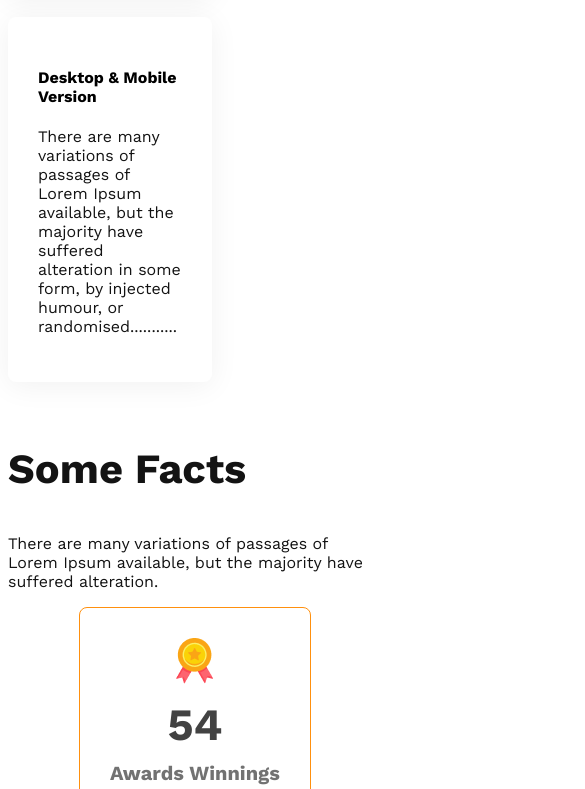
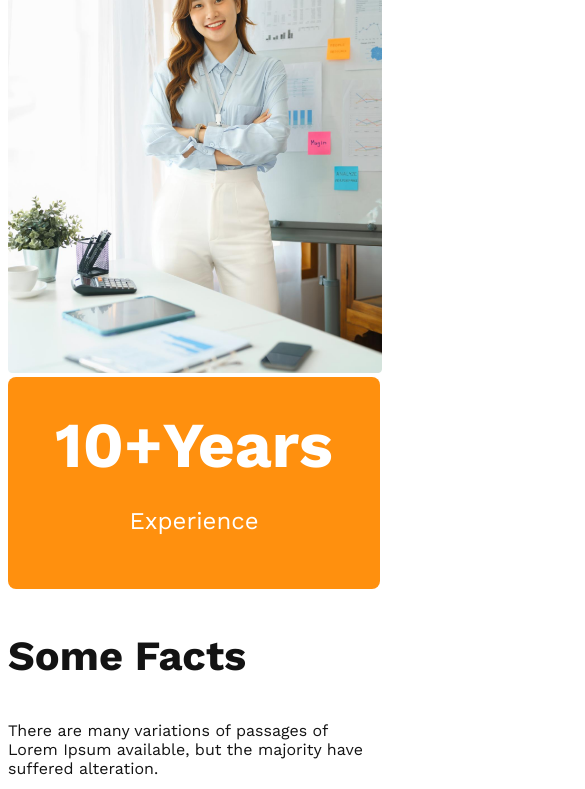
Before and after one commit to Shariar1997/g3-architects-website, a plain HTML site: page index.html in a window 390 px wide. Shown: the part 4580-5369 px from the top of the page, 585 px wide, since content can reach past the window. Drawn offline with nearby package versions, Linux system fonts and the light colour scheme.

Commit message:
made the features section responsive

```diff
--- a/architects.css
+++ b/architects.css
@@ -134,7 +134,11 @@ main {
 .features {
   margin-top: 130px;
   display: flex;
-  gap: 100px;
+  gap: 90px;
+}
+.feature-img img{
+  /* height: 90%; */
+  margin-left: 90px;
 }
 .features .section-title {
   border-left: 5px solid #ff900e;
@@ -154,11 +158,17 @@ main {
   color: #fff;
   width: 312px;
   padding: 30px;
+  text-align: center;
+  position: relative;
+  bottom: 100px;
 
 }
 .ten-years-badge h2{
   font-size: 4rem;
-
+  margin: 0;
+}
+.ten-years-badge p{
+  font-size: 1.5rem;
 }
 
 /* Sponsors section */
@@ -192,7 +202,7 @@ main {
     padding: 20px;
   }
   nav,
-  .team-container,
+  .team-container, .features,
   .sponsors-container,
   .facts-card-container {
     flex-direction: column;
@@ -212,6 +222,13 @@ main {
   .facts-card-container {
     gap: 20px;
   }
+  .feature-img img{
+    width: 100%;
+    margin-left: 0;
+  }
+  .ten-years-badge{
+    position: static;
+  }
 }
 
 /* medium devices like tablet */
--- a/index.html
+++ b/index.html
@@ -67,7 +67,7 @@
             <div class="feature-img">
                 <img src="images/architect.png" alt="">
                 <div class="ten-years-badge">
-                    <h2>10+Year </h2>
+                    <h2>10+Years</h2>
                     <p>Experience</p>
                 </div>
             </div>
```
